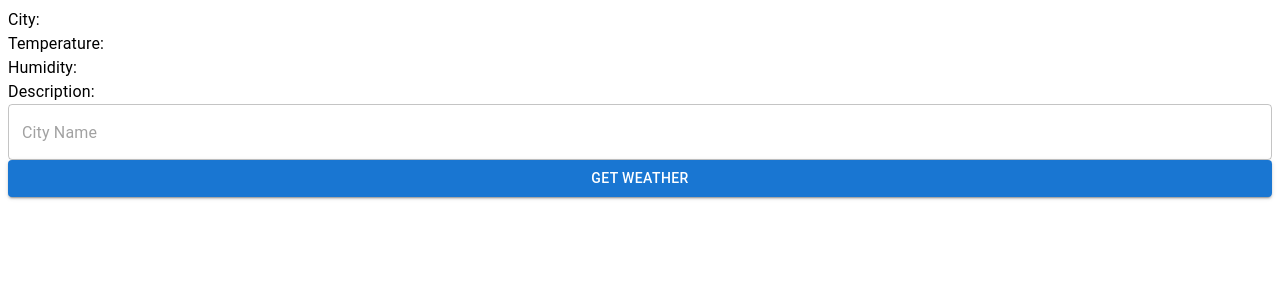
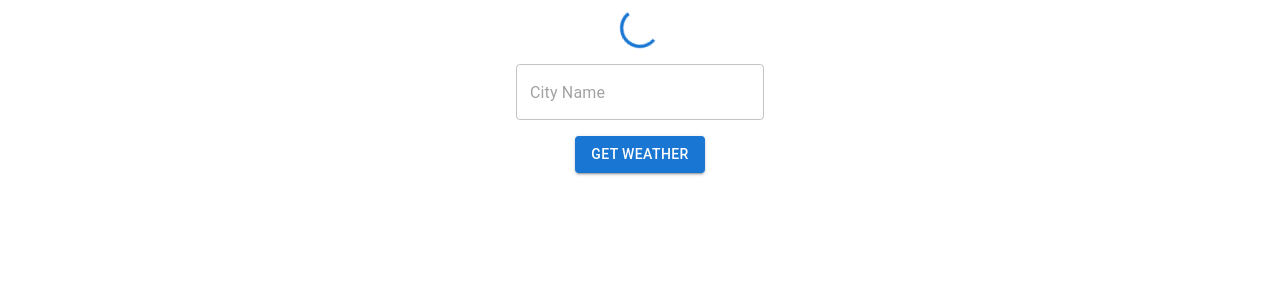
Before and after one commit to RaymoZou/weather-app, a React (Vite) app: page / in a window 1280 px wide. Shown: the top 300 px of the page. Built offline with nearby package versions, Linux system fonts and the light colour scheme.

Commit message:
add loading spinner

```diff
--- a/src/App.tsx
+++ b/src/App.tsx
@@ -1,5 +1,5 @@
-import { useState } from "react";
-import { Button, TextField, Stack, Typography } from "@mui/material";
+import React, { useState } from "react";
+import { Button, TextField, Stack, Typography, CircularProgress } from "@mui/material";
 
 // weather data structure for a given City
 type City = {
@@ -9,28 +9,25 @@ type City = {
     description: string
 }
 
-// placeholder for weather data
-// const Vancouver: City = {
-//     name: "Vancouver",
-//     temperature: 12,
-//     humidity: 13,
-//     description: "always raining..."
-// }
-
 function App() {
 
-    const [city, setCity] = useState<City | null>(null)
-    const [query, setQuery] = useState<string>("");
+    const [city, setCity] = useState<City | null>(null) // weather data for city
+    const [query, setQuery] = useState<string>(""); // city name to be queried
+    const [status, setStatus] = useState<number | null>(null); // current status of request, null is pending
 
     // make API call for 1-day weather forecast for city using Current Weather Data API
     async function fetchData() {
+        setStatus(null);
         const response = await fetch(`https://api.openweathermap.org/data/2.5/weather?q=${query}&appid=${import.meta.env.VITE_API_KEY}`)
+        setStatus(response.status);
 
-        if (!response.ok) {
-            // TODO: handle error
-            return
+        // 404 - not found
+        if (response.status == 404) {
+            console.error("City not found!")
+            return;
         }
 
+        // 200 - success
         const data = await response.json();
         setCity({
             name: data.name,
@@ -46,11 +43,18 @@ function App() {
 
     return (
         <>
-            <Stack>
-                <Typography>City: {city?.name}</Typography>
-                <Typography>Temperature: {city?.temperature}</Typography>
-                <Typography>Humidity: {city?.humidity}</Typography>
-                <Typography>Description: {city?.description}</Typography>
+            <Stack spacing={2} sx={{ alignItems: "center" }}>
+                {status ? (
+                    <>
+                        <Typography variant="h1">Weather App</Typography>
+                        <Typography>City: {city?.name}</Typography>
+                        <Typography>Temperature: {city?.temperature}</Typography>
+                        <Typography>Humidity: {city?.humidity}</Typography>
+                        <Typography>Description: {city?.description}</Typography>
+                    </>
+                ) : (
+                    <CircularProgress />
+                )}
                 <TextField
                     variant="outlined"
                     onChange={handleChange}
```
